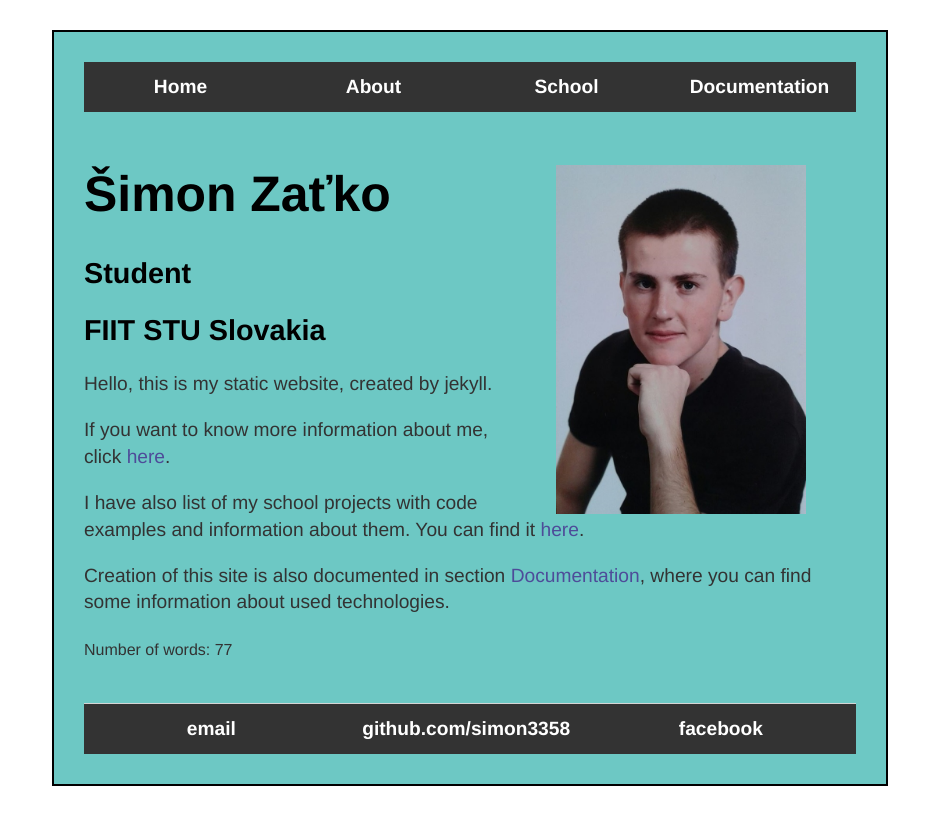
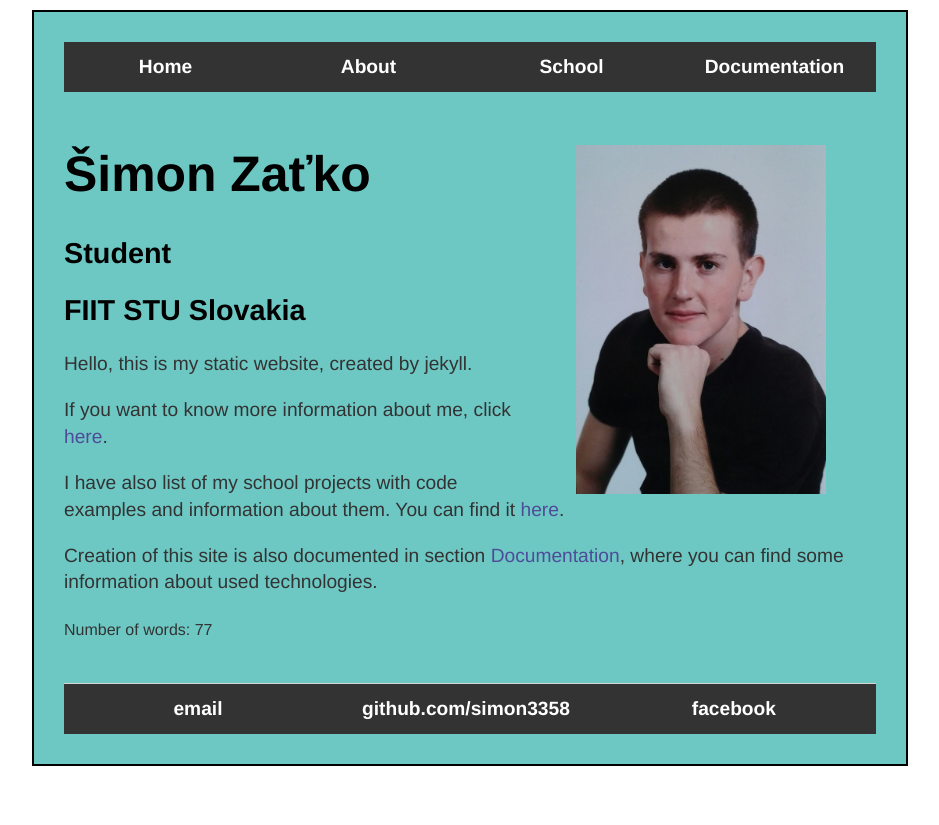
Before and after one commit to simon3358/simon3358.github.io, a Jekyll site: the page built from index.html, in a window 1280 px wide. Shown: the top 825 px of the page, without its empty margins (170-1109 px from the left). Built offline with Jekyll 4.4.1, drawn with Linux system fonts in a browser that asks for light colours.

Commit message:
comment plugin

```diff
--- a/about/index.html
+++ b/about/index.html
@@ -20,4 +20,5 @@
 	</p>
 
 	<h2>FIIT STU</h2>
-	{% youtube "https://www.youtube.com/watch?v=AxMU7oy6-TE" %}
+	<p>Short video about my university.</p>
+	<!--{% youtube "https://www.youtube.com/watch?v=AxMU7oy6-TE" %}-->
--- a/css/main.css
+++ b/css/main.css
@@ -1,11 +1,11 @@
 body {
-    margin: 30px auto;
+    margin: 10px auto;
     width: 70%;
 
 }
 .container {
     background-color: #6dc8c4;
-    margin: 30px;
+    margin: 10px;
     padding: 30px;
     font: 1.2em Helvetica, arial, sans-serif;
     border: 2px solid #000;
```
